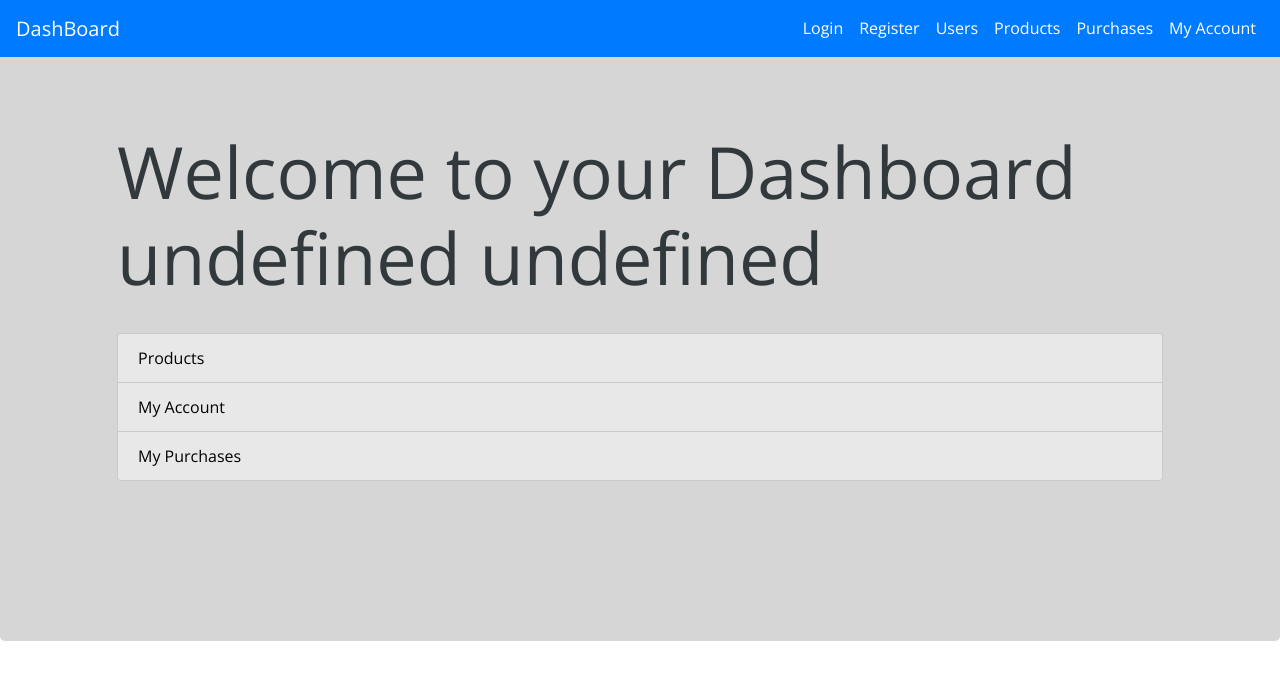
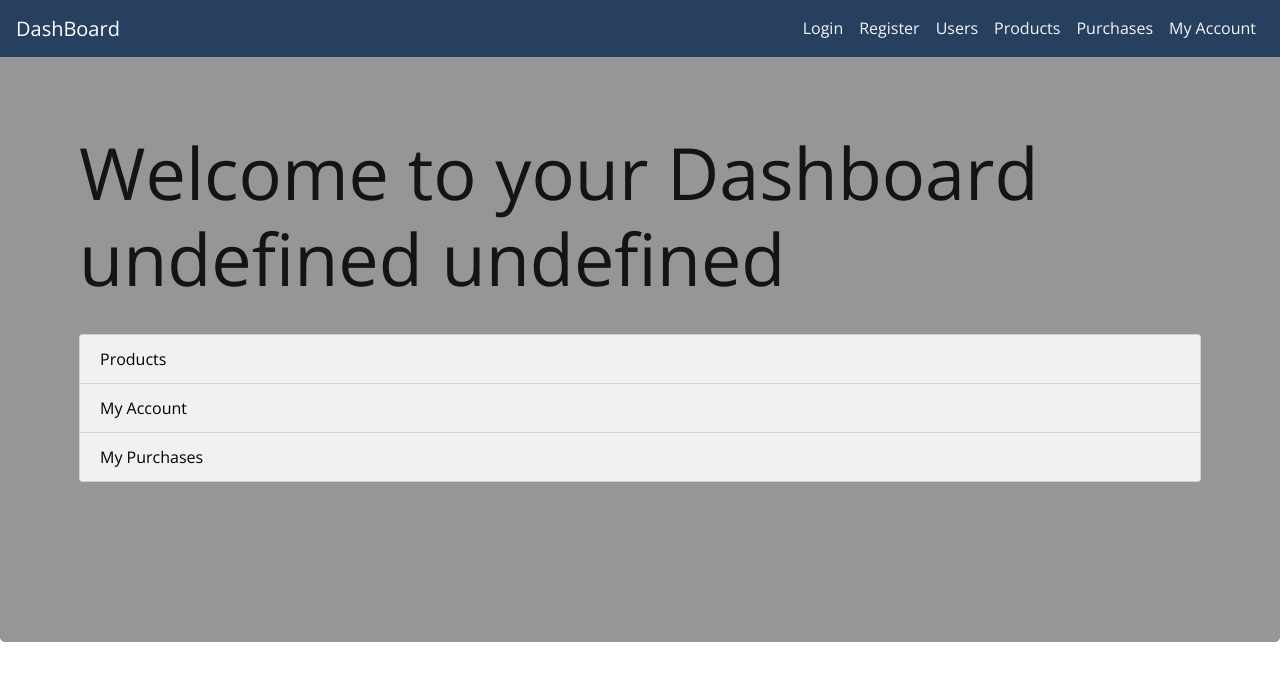
Before and after one commit to grford15/Boundary-ReactApp, a React (Create React App) app: page / in a window 1280 px wide. Shown: the top 680 px of the page. Built offline with nearby package versions, Linux system fonts and the light colour scheme; sample sign-in values are in the browser's storage.

Commit message:
Css changes

```diff
--- a/src/components/Navbar.css
+++ b/src/components/Navbar.css
@@ -5,10 +5,12 @@
     left: 0px;
     margin-bottom: 2rem;
     font-family: 'Open Sans', sans-serif;
+    background-color: #274060;
+    z-index: 1;
 }
 
 .nav-links{
-    color: white;
+    color: #F5F5F5;
     display: inline-flex;
     margin: 0.5rem;
     transition: border 0.2s ease-in-out;
@@ -17,15 +19,15 @@
 
 .nav-links:hover{
     text-shadow: -1px 1px 15px #212020;
-    color: white;
+    color: #F5F5F5;
     text-decoration: none;
     transform: scale(1.05);
-    border-color: white;
+    border-color: #F5F5F5;
 }
 
 .navbar-brand:hover {
     text-shadow: -1px 1px 15px #212020;
-    color: white;
+    color: #F5F5F5;
     text-decoration: none;
     transform: scale(1.1);
 }
--- a/src/components/Navbar.jsx
+++ b/src/components/Navbar.jsx
@@ -3,7 +3,7 @@ import './Navbar.css';
 
 const Navbar = () => {
     return(
-    <nav className="navbar navbar-dark bg-primary">
+    <nav className="navbar navbar-dark">
         <a className="navbar-brand" href="/">DashBoard</a>
         <div  id="navbarNav">
             <a className="nav-links" href="/login">Login</a>
--- a/src/components/Pages/CSS/DashboardPage.css
+++ b/src/components/Pages/CSS/DashboardPage.css
@@ -5,17 +5,17 @@
 
 .list-group-item {
     color: #000;
-    background-color: #E8E8E8;
+    background-color: #F1F1F1;
     font-family: 'Open Sans', sans-serif;
 }
 
 .list-group-item:hover {
-    background-color: #CFCFCF;
+    background-color: #D2D2D2;
     text-decoration: none;
     color: white;
 }
 
 .display-3 {
-    color: #31393C;
+    color: #141414;
     font-family: 'Open Sans', sans-serif;
 }
--- a/src/core/App.css
+++ b/src/core/App.css
@@ -3,7 +3,7 @@
 }
 
 .jumbotron {
-  background-color: #d6d6d6;
+  background-color: #969696;
   font-family: 'Open Sans', sans-serif;
 }
 
--- a/src/core/App.js
+++ b/src/core/App.js
@@ -31,12 +31,17 @@ class App extends Component {
   render() {
     return (
         <div className="jumbotron">
-          <div className="container">
-            <div className="col-sm-8-col-sm-offset-2">
+          <div className="container-fluid">
 
               <Router history={browserHistory}>
                 <div>
-                <Navbar />
+                  <div className="row">
+                    <div className="col">
+                      <Navbar />
+                    </div>
+                  </div>
+                  <div className="row">
+                  <div className="col">
                   <Route path="/login" component={LoginPage}/>
                   <Route path="/register" component={RegisterPage}/>
                   <ProtectedRoute exact path="/" component={DashboardPage} authStore={this.props.auth}/>
@@ -46,9 +51,10 @@ class App extends Component {
                   <ProtectedRoute exact path="/purchases" component={PurchasesPage} checkingFunction={this.props.auth} />
                   {this.state.user !== null && <ProtectedRoute exact path={"/edit/" + this.state.user.id} component={EditUser} checkingFunction={this.props.auth} />}
                   {this.state.user !== null && <ProtectedRoute exact path={"/userpurchases/"} component={UserPurchases} checkingFunction={this.props.auth} />}
+                  </div>
+                  </div>
                 </div>
               </Router>
-            </div>
           </div>
         </div>
     );
```
